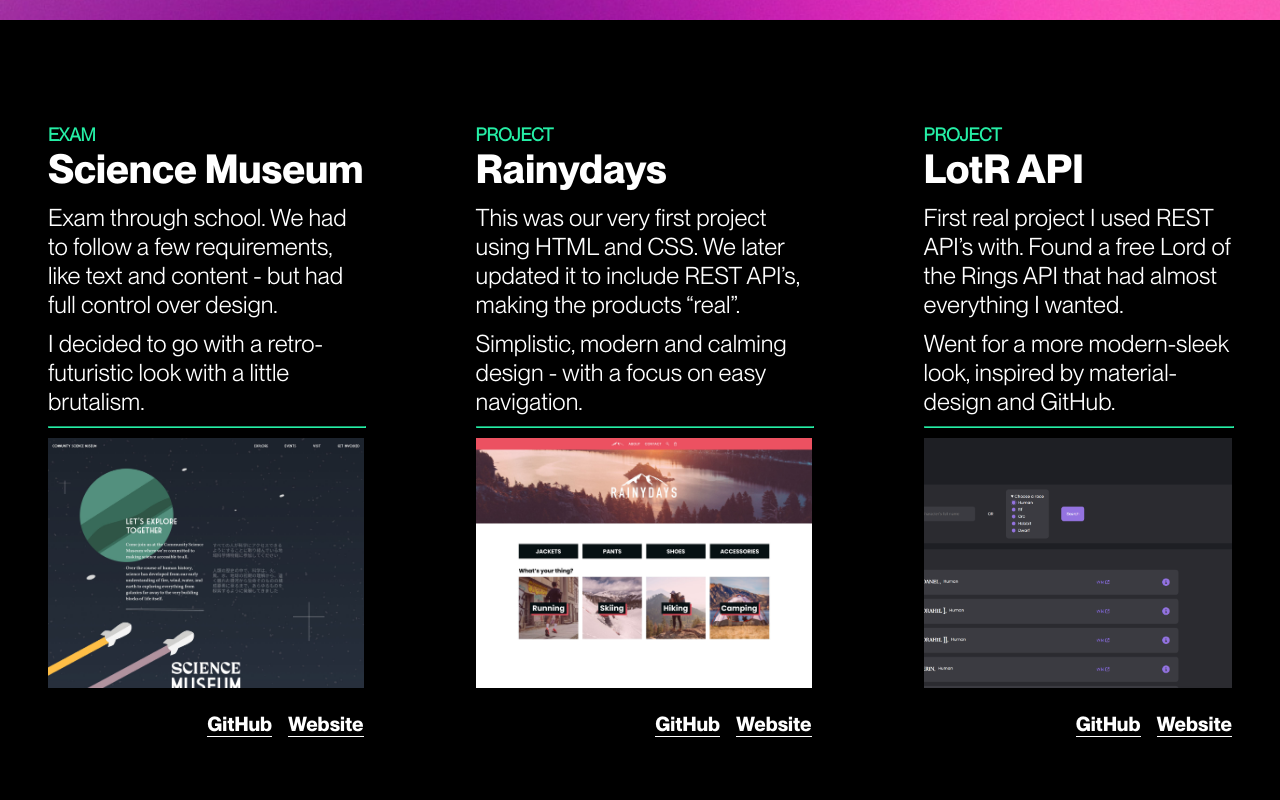
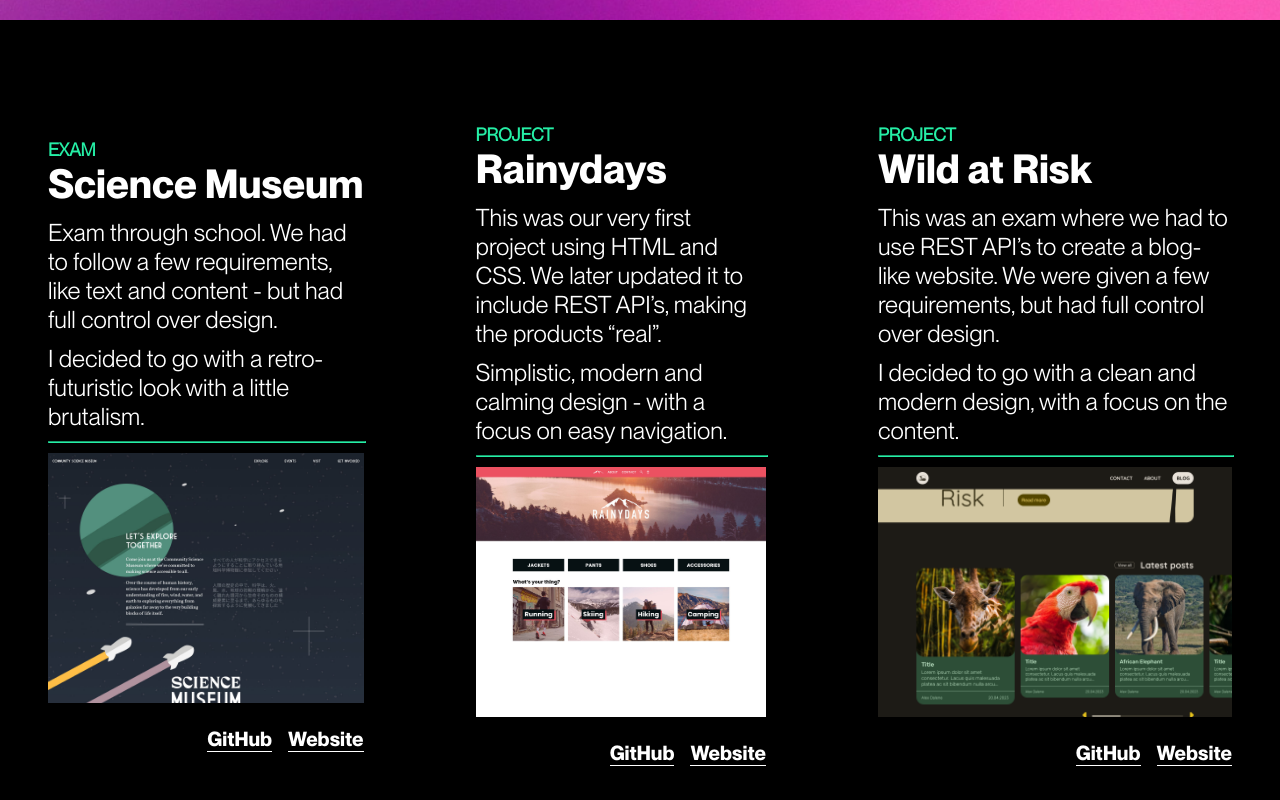
Before and after one commit to alexdalene/react-portfolio, a Next.js app: page / in a window 1280 px wide. Shown: the part 1380-2180 px from the top of the page. Built offline with nearby package versions, Linux system fonts and the light colour scheme.

Commit message:
changed project

```diff
--- a/src/app/components/project.tsx
+++ b/src/app/components/project.tsx
@@ -66,11 +66,11 @@ export default function Project() {
         ></MakeProject>
 
         <MakeProject type='PROJECT'
-        title='LotR&nbsp;API'
-        description1='First real project I used REST API’s with. Found a free Lord of the Rings API that had almost everything I wanted.'
-        description2='Went for a more modern-sleek look, inspired by material-design and GitHub.'
-        url='/images/lotr-api.png'
-        gitLink='https://github.com/alexdalene/api-course-assignment'
+        title='Wild&nbsp;at&nbsp;Risk'
+        description1='This was an exam where we had to use REST API’s to create a blog-like website. We were given a few requirements, but had full control over design.'
+        description2='I decided to go with a clean and modern design, with a focus on the content.'
+        url='/images/wild-at-risk.png'
+        gitLink='https://github.com/alexdalene/react-portfolio.git'
         webLink='https://lotr-assignment.netlify.app/'
         ></MakeProject>
         </div>
```
Also changed, not shown: public/images/wild-at-risk.png (added), 1 other file (tests, documents, lock files or other folders).
